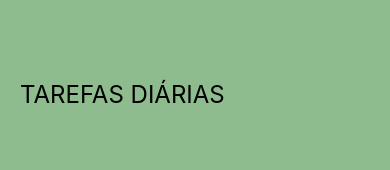
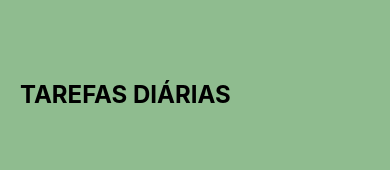
Before and after one commit to Dadapinheiro/React-native, a React Native app: screen / in a window 390 px wide. Shown: the top 170 px of the page. Built offline with nearby package versions, Linux system fonts and the light colour scheme.

Commit message:
edição do botão

```diff
--- a/App.js
+++ b/App.js
@@ -93,7 +93,8 @@ const styles = StyleSheet.create({
   },
   sectionTitle: {
     fontSize: 24,
-    fontWeight: "#bold",
+    fontWeight: "bold",
+
   },
   items: {
     marginTop: 30,
```
